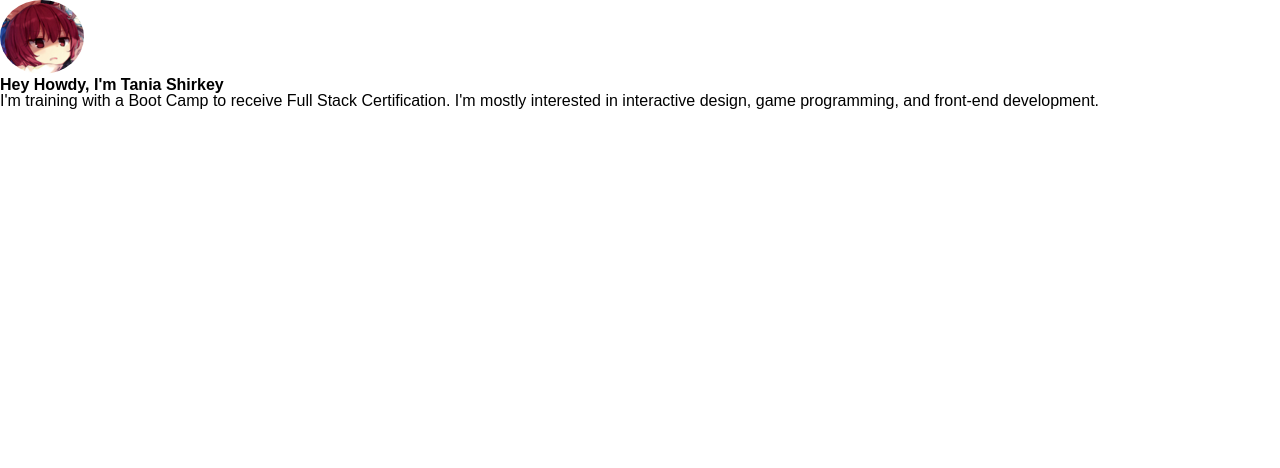
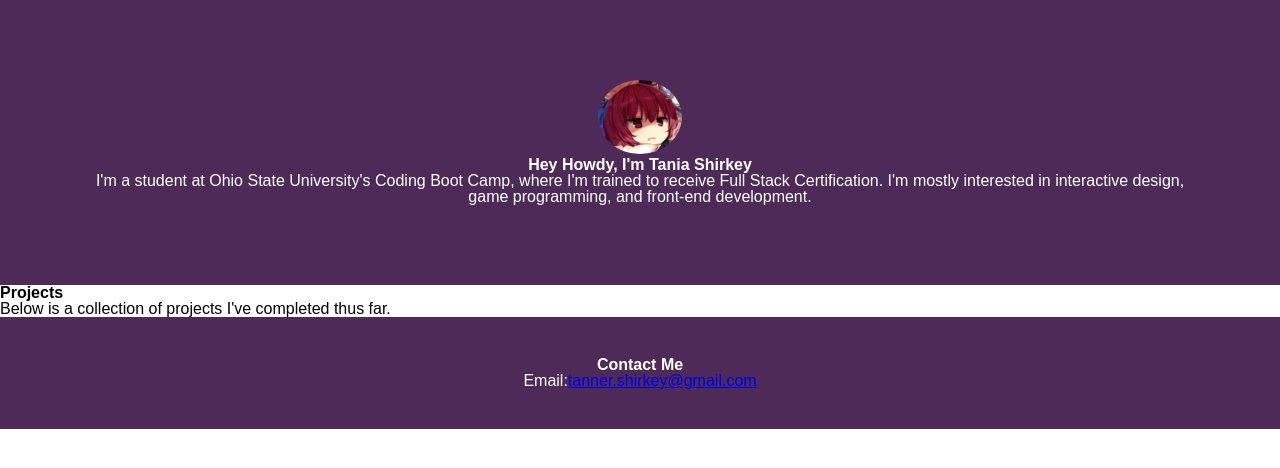
Before and after one commit to Shrcker/tania-portfolio, a plain HTML site: page index.html in a window 1280 px wide. Drawn offline with Linux system fonts and the light colour scheme.

Commit message:
Added header and footer, added very basic CSS.

```diff
--- a/assets/style.css
+++ b/assets/style.css
@@ -1,3 +1,28 @@
+:root {
+    --banner-color: #4e2a58;
+    --white: #fff;
+}
+*{
+    box-sizing: border-box;
+}
 body header img {
     border-radius: 100%;
 }
+
+body{
+    display: flex;
+    margin: 0;
+    flex-direction: column;
+}
+
+footer,
+header {
+    padding: 40px;
+    background: var(--banner-color);
+    text-align: center;
+    color: var(--white);
+}
+
+header {
+    padding: 80px;
+}
--- a/index.html
+++ b/index.html
@@ -11,11 +11,22 @@
 
     <body>
         <header>
-            <img src="./assets/images/taniaProfile.png"/>
+            <img src="./assets/images/taniaProfile.png" title="Profile Picture" alt="Round image of red-haired character Seki-Banki of Touhou fame, meant to represent Tania"/>
             <h1>Hey Howdy, I'm Tania Shirkey</h1>
-            <p>I'm training with a Boot Camp to receive Full Stack Certification.
+            <!--Remember to change this description, it's pretty ass right now.-->
+            <p>I'm a student at Ohio State University's Coding Boot Camp, where I'm trained to receive Full Stack Certification.
                 I'm mostly interested in interactive design, game programming, and front-end development.
             </p>
         </header>
+        <main>
+            <h2>Projects</h2>
+            <p>Below is a collection of projects I've completed thus far.</p>
+
+        </main>
+        <footer>
+            <h3>Contact Me</h3>
+            <!--If there's enough time, add the functionality for an end-user to send the email straight from the website.-->
+            <p>Email:<a href="mailto: tanner.shirkey@gmail.com">tanner.shirkey@gmail.com</a></p>
+        </footer>
     </body>
 </html>
```
